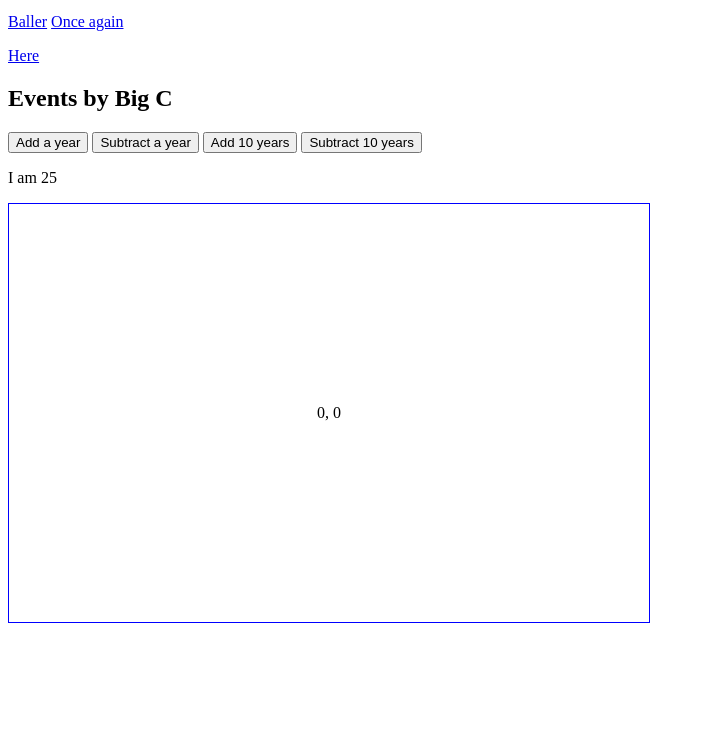
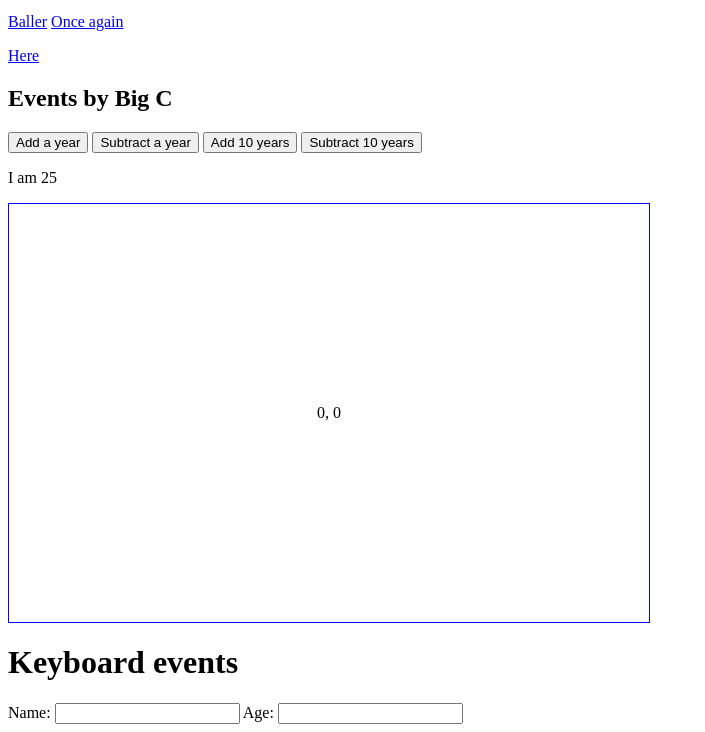
Before and after one commit to cjewell47/Vuejs, a plain HTML site: page vue-js-playlist/index.html in a window 1280 px wide. Shown: the part 101-833 px from the top of the page, without its empty margins (0-705 px from the left). Before the commit the page ends 800 px from the top, so only its background shows below. Drawn offline with nearby package versions, Linux system fonts and the light colour scheme.

Commit message:
vid 7, keyboard events and modifiers

```diff
--- a/vue-js-playlist/app.js
+++ b/vue-js-playlist/app.js
@@ -22,6 +22,12 @@ new Vue({
     updateXY: function(e) {
       this.x = e.offsetX,
       this.y = e.offsetY
+    },
+    logName: function() {
+      console.log('name')
+    },
+    logAge: function() {
+      console.log('age')
     }
   }
 });
--- a/vue-js-playlist/index.html
+++ b/vue-js-playlist/index.html
@@ -24,6 +24,12 @@
       <div id="canvas" v-on:mousemove="updateXY">
         {{ x }}, {{ y }}
       </div>
+
+      <h1>Keyboard events</h1>
+      <label>Name:</label>
+      <input type="text" v-on:keyup.enter="logName" />
+      <label>Age:</label>
+      <input type="text" v-on:keyup.enter="logAge" />
     </div>
 
     <script src="app.js"></script>
```
